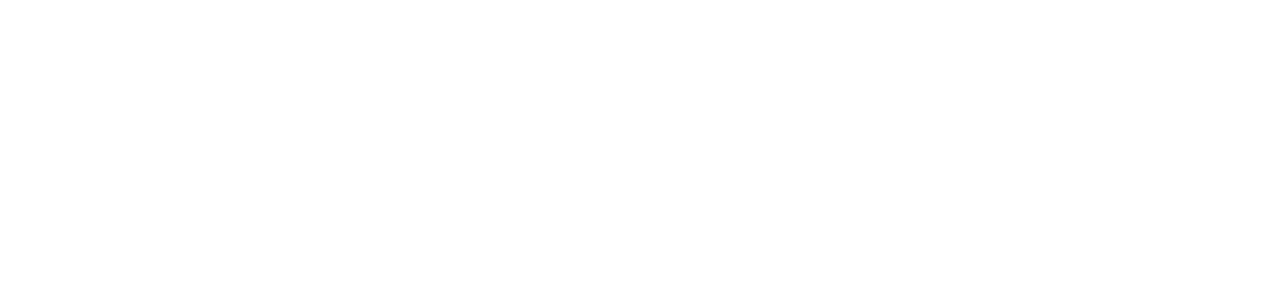
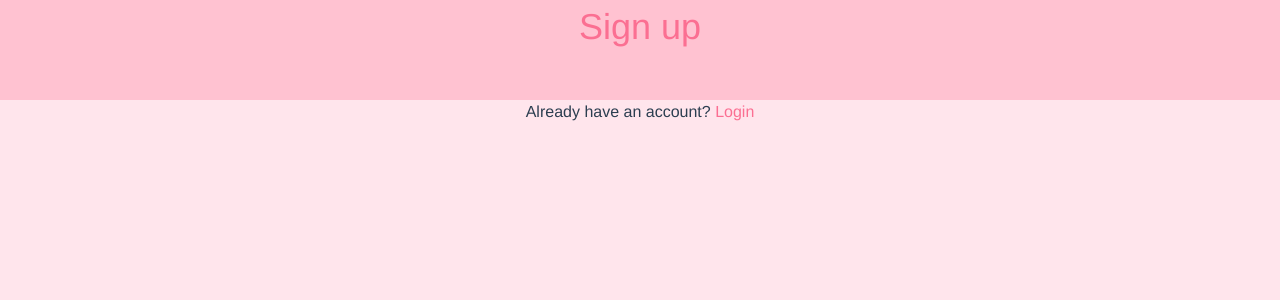
Before and after one commit to jadrejcicariana/Wedding-planner-frontend, a Vue app: page /signup in a window 1280 px wide. Before the commit this address had no page. Shown: the top 300 px of the page. Built offline with nearby package versions, Linux system fonts and the light colour scheme.

Commit message:
add SignupView

```diff
--- a/src/router/index.js
+++ b/src/router/index.js
@@ -1,6 +1,7 @@
 import { createRouter, createWebHistory } from 'vue-router'
 import LandingView from '../views/LandingView.vue'
 import LoginView from '../views/LoginView.vue'
+import SignupView from '../views/SignupView.vue'
 
 const routes = [
   {
@@ -13,6 +14,12 @@
     path: '/login',
     name: 'login',
     component: LoginView
+  },
+
+  {
+    path: '/signup',
+    name: 'signup',
+    component: SignupView
   },
 /*   {
     path: '/about',
--- a/src/views/LandingView.vue
+++ b/src/views/LandingView.vue
@@ -12,7 +12,7 @@
           <p class ="title2">Pick your wedding dress</p>
           <div class = "buttons">
             <main-button :buttonText="'LOGIN'" @click="$router.push('Login')" > </main-button>
-            <main-button :buttonText="'SIGN UP'"> </main-button>
+            <main-button :buttonText="'SIGN UP'" @click="$router.push('Signup')"> </main-button>
           </div>
         </div>
       </div>
--- /dev/null
+++ b/src/views/SignupView.vue
@@ -0,0 +1,52 @@
+<template>
+  <header>
+    <main-header :headerText="'Sign up'"></main-header>
+  </header>
+  <body>
+    <div class= "signup-background">
+      <div class= "text">
+        <p class= "text1">
+          Already have an account?
+        </p>
+        <p class = "text2" @click = "$router.push('Login')">
+          Login
+        </p>
+      </div>
+    </div>
+  </body>
+</template>
+
+<script>
+import MainHeader from '@/components/MainHeader.vue'
+
+export default {
+  name: 'SignupView',
+  components: {
+    MainHeader
+  },
+}
+
+</script>
+
+<style scoped>
+
+.signup-background {
+  position: absolute;
+  top: 300;
+  left: 50;
+  width: 100%;
+  height: 100%;
+  background-color: #FFE5EC;
+  background-size: cover;
+  background-position: center;
+}
+
+.text1, .text2 {
+  display: inline;
+}
+
+.text2 {
+  color: #FB6F92;
+}
+
+</style>
```
